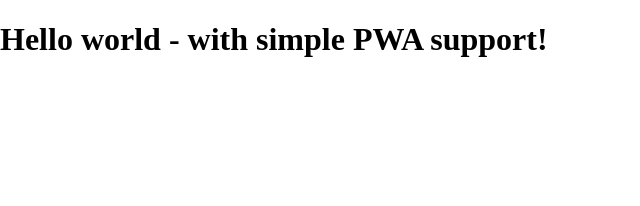
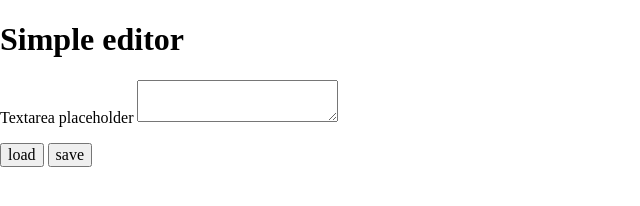
Before and after one commit to mariuszderda/simple-editor, a website: page src/content/index.html in a window 1280 px wide. Shown: the whole page, without its empty margins (0-640 px from the left). Drawn offline with nearby package versions, Linux system fonts and the light colour scheme; files that its build step writes are made by us from their sources.

Commit message:
add html content

```diff
--- a/src/content/index.html
+++ b/src/content/index.html
@@ -33,7 +33,19 @@
     <link rel="stylesheet" href="css/main.css" />
   </head>
   <body>
-    <h1>Hello world - with simple PWA support!</h1>
+  <main class="main">
+    <h1>Simple editor</h1>
+    <form action="" class="form">
+      <p class="form__wrapper">
+        <label for="textarea" class="form__label">Textarea placeholder</label>
+          <textarea class="form__message" type="textarea" id="textarea"></textarea>
+      </p>
+      <div class="form__actions">
+        <button class="form__button form__button--load">load</button>
+        <button class="form__button form__button--save">save</button>
+      </div>
+    </form>
+  </main>
 
     <script src="js/main.js"></script>
   </body>
```
